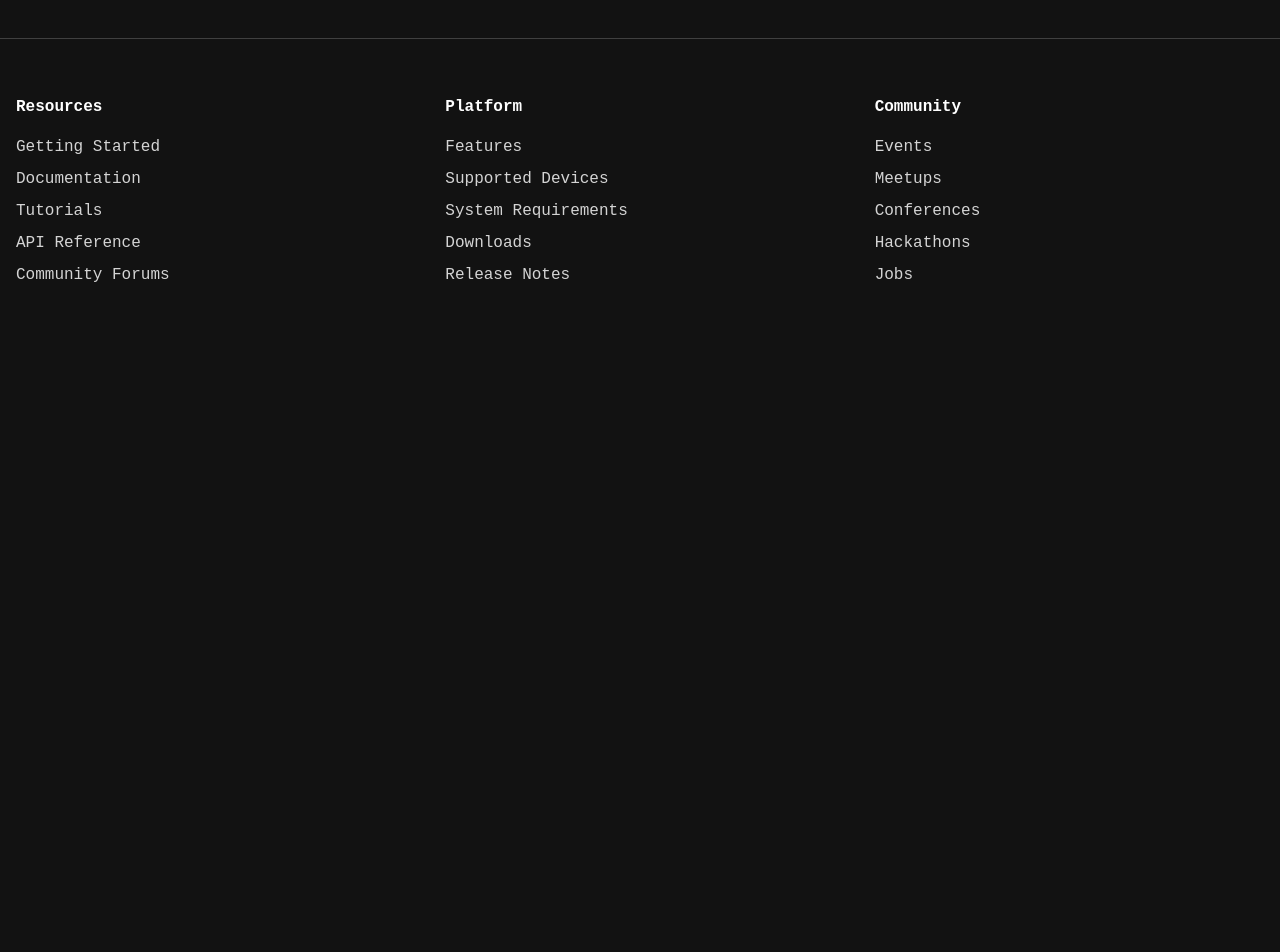
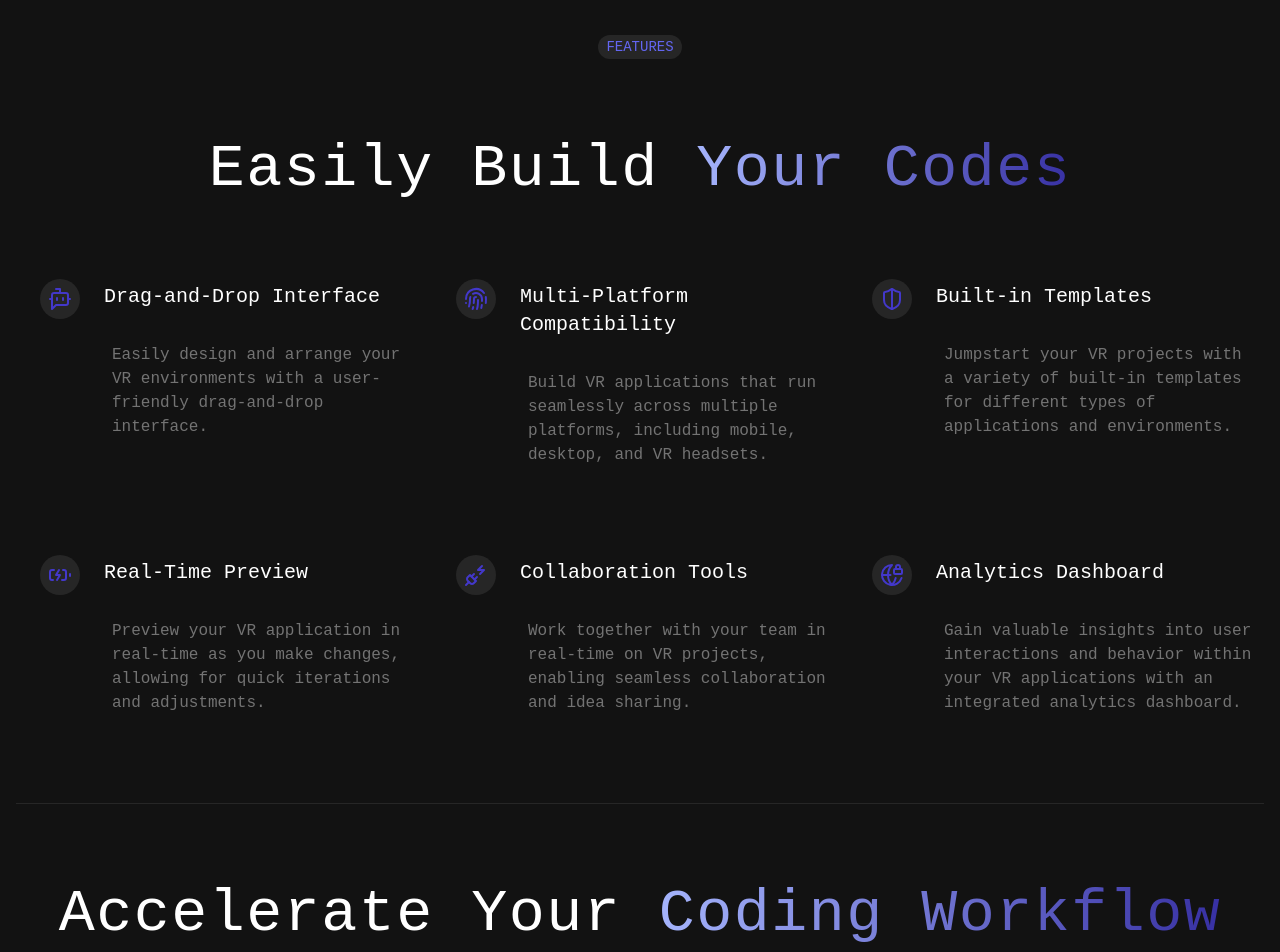
Before and after one commit to Marshallhch/aicc6, a React (Create React App) app in the folder apps/dotdev/: page / in a window 1280 px wide. Shown: the part 740-1692 px from the top of the page. Before the commit the page ends 1083 px from the top, so only its background shows below. Built offline with nearby package versions, Linux system fonts and the light colour scheme; the HTML template or start-up script is replaced by a standard one.

Commit message:
'0520_v1.6'

```diff
--- a/apps/dotdev/src/components/common/Header.jsx
+++ b/apps/dotdev/src/components/common/Header.jsx
@@ -12,7 +12,7 @@ const Header = () => {
     setMobileOpen(!mobileOpen);
   };
   return (
-    <nav className="top-0 z-50 border-b border-neutral-700/80 backdrop-blur-lg">
+    <nav className="sticky top-0 z-50 border-b border-neutral-700/80 backdrop-blur-lg">
       <div className="container relative">
         <div className="nav-inside-wrapper flex items-center justify-between">
           <div className="logo-wrapper flex items-center gap-2">
--- /dev/null
+++ b/apps/dotdev/src/components/common/SectionTitle.jsx
@@ -0,0 +1,14 @@
+import React from 'react';
+
+const SectionTitle = ({ whiteString, indigoString }) => {
+  return (
+    <h2 className="text-3xl sm:text-5xl lg:text-6xl mt-10 lg:mt-20 tracking-wide">
+      {whiteString}{' '}
+      <span className="bg-gradient-to-r from-indigo-300 to-indigo-800 text-transparent bg-clip-text">
+        {indigoString}
+      </span>
+    </h2>
+  );
+};
+
+export default SectionTitle;
--- /dev/null
+++ b/apps/dotdev/src/components/home/Features.jsx
@@ -0,0 +1,36 @@
+import React from 'react';
+import { features } from '../../constants/data';
+import SectionTitle from '../common/SectionTitle';
+
+const Features = () => {
+  return (
+    <div className="features-wrapper mt-20 border-b border-neutral-800">
+      <div className="features-title text-center">
+        <span className="text-indigo-500 py-1 px-2 text-sm font-medium uppercase rounded-full border border-neutral-500 bg-white dark:bg-neutral-800 dark:border-0">
+          Features
+        </span>
+        <SectionTitle whiteString="Easily Build" indigoString="Your Codes" />
+      </div>
+
+      <div className="features-cards flex flex-wrap mt-10 lg:mt-20">
+        {features.map((feature, idx) => (
+          <div key={idx} className="w-full sm:w-1/2 lg:w-1/3">
+            <div className="flex">
+              <div className="w-10 h-10 bg-white dark:bg-neutral-800 text-indigo-700 p-2 mx-6 rounded-full border border-neutral-500 dark:border-0">
+                <div>{feature.icon}</div>
+              </div>
+              <div>
+                <h5 className="mt-1 mb-6 text-xl">{feature.text}</h5>
+                <p className="text-md p-2 mb-20 text-neutral-500">
+                  {feature.description}
+                </p>
+              </div>
+            </div>
+          </div>
+        ))}
+      </div>
+    </div>
+  );
+};
+
+export default Features;
--- a/apps/dotdev/src/components/home/HeroSection.jsx
+++ b/apps/dotdev/src/components/home/HeroSection.jsx
@@ -38,14 +38,14 @@ const HeroSection = () => {
         ))}
       </div>
 
-      <div className="video-wrapper">
+      <div className="video-wrapper flex flex-col md:flex-row gap-2 mt-10">
         {videos.map((video, idx) => (
           <video
             autoPlay
             loop
             muted
             key={idx}
-            className="rounded-lg w-full md:w-1/2 border border-indigo-700 shadow-sm shadow-indigo-400 my-auto mx-auto md:my-4 md:mx-2"
+            className="rounded-lg w-full md:w-[calc(50%-0.5rem)] border border-indigo-700 shadow-sm shadow-indigo-400 my-auto mx-auto md:my-4"
           >
             <source src={video.src} type={video.type} />
           </video>
--- /dev/null
+++ b/apps/dotdev/src/components/home/Workflow.jsx
@@ -0,0 +1,15 @@
+import React from 'react';
+import SectionTitle from '../common/SectionTitle';
+
+const Workflow = () => {
+  return (
+    <div className="workflow-wrapper mt-20 text-center">
+      <SectionTitle
+        whiteString="Accelerate Your"
+        indigoString="Coding Workflow"
+      />
+    </div>
+  );
+};
+
+export default Workflow;
--- a/apps/dotdev/src/components/home/index.jsx
+++ b/apps/dotdev/src/components/home/index.jsx
@@ -1,11 +1,15 @@
 import React from 'react';
 import HeroSection from './HeroSection';
+import Features from './Features';
+import Workflow from './Workflow';
 
 const index = () => {
   return (
     <div className="home">
       <div className="container">
         <HeroSection />
+        <Features />
+        <Workflow />
       </div>
     </div>
   );
```
